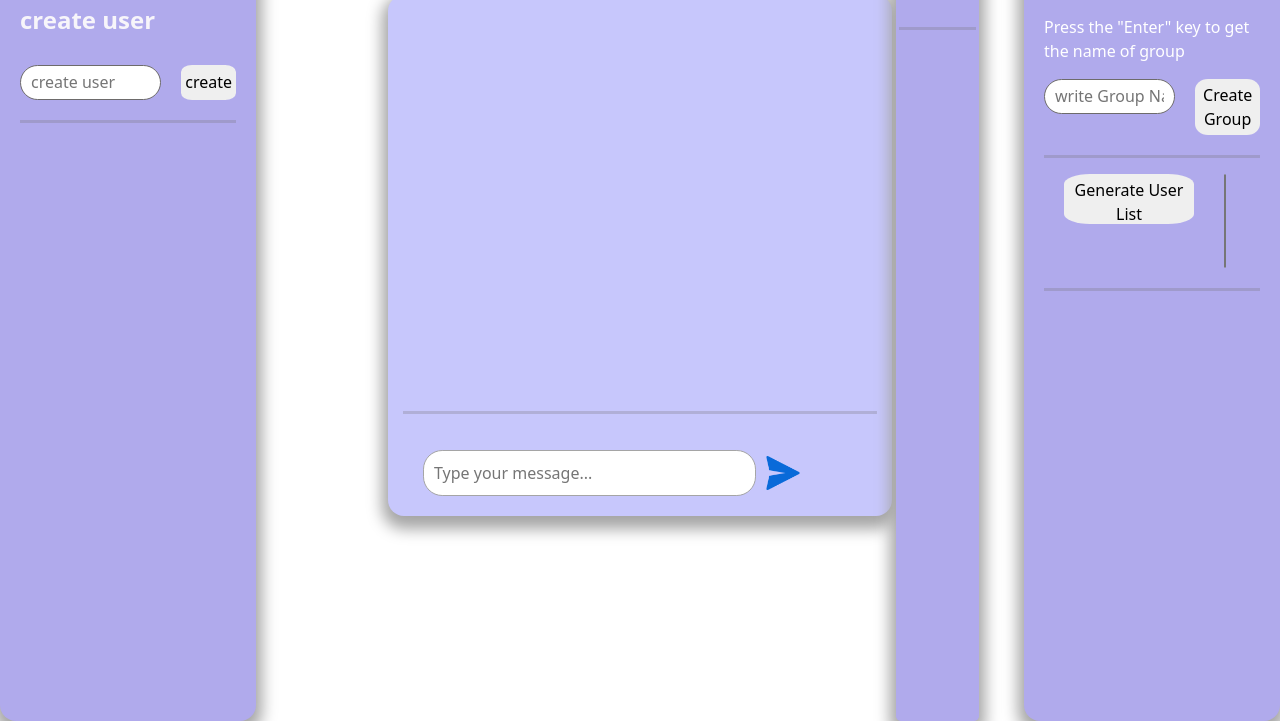
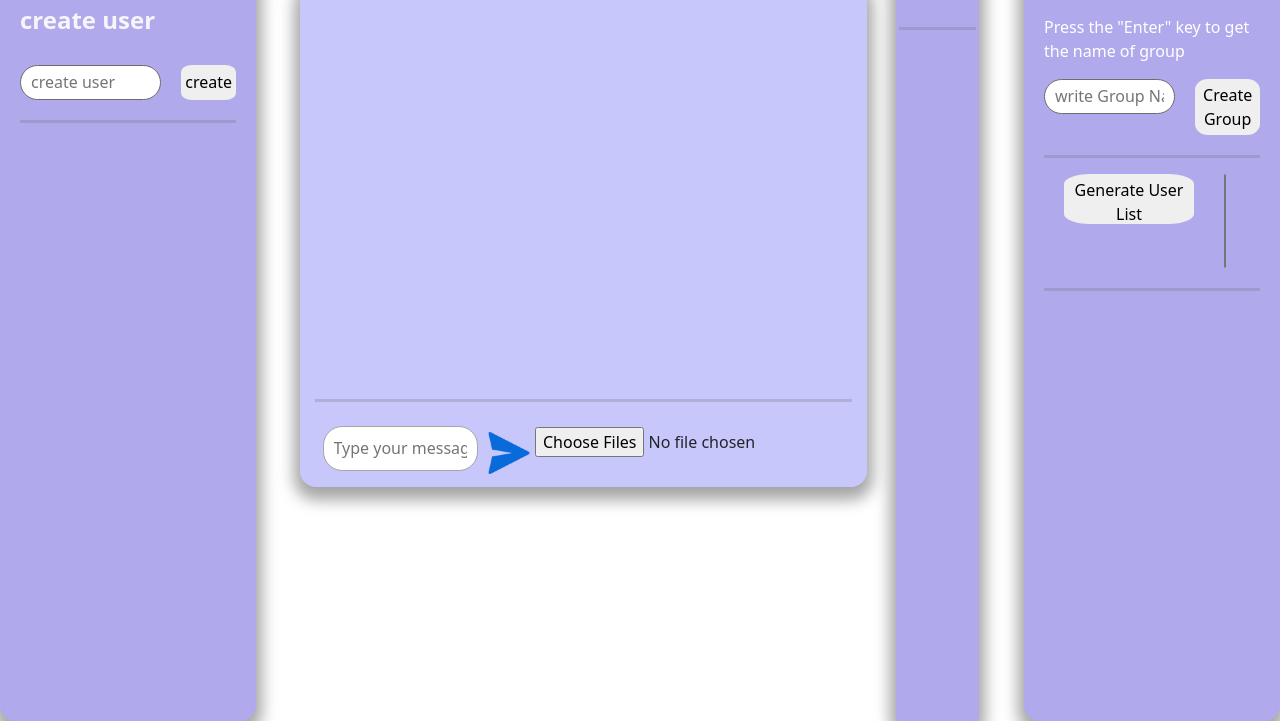
Before and after one commit to nikeshDahal/Chat-application, a plain HTML site: page index.html in a window 1280 px wide. Shown: the part 79-800 px from the top of the page. Drawn offline with nearby package versions, Linux system fonts and the light colour scheme.

Commit message:
file attachments rendered on chat-box

```diff
--- a/index.css
+++ b/index.css
@@ -24,14 +24,15 @@
   /* chatbox */
 
   .chat {
-    max-width:60%;
+    /* max-width:60%; */
     min-height: 400px;
     background-color: rgb(199, 199, 252);
     padding-right: 15px;
     padding-left: 15px;
-    margin: 20px auto;
     border-radius: 1rem;
     box-shadow: #a5a5a5 0px 7px 15px 6px;
+    margin-right:30%;
+    margin-left: 20%;
   }
 
   .main-container{
@@ -70,21 +71,34 @@
 
 
   /* message box */
+  .input-field{
+    width: 100%;
+
+    margin:0px;
+    margin-left: 0px;
+  }
   .message-input {
+    width: 100%;
     display: flex;
     flex-direction: row;
-    padding: 20px;
-    padding-right: 10px;
-    position: relative;
+    padding:8px;
+    padding-right:5px;
   }
 
 
-  .message-input input {
-    width: 75%;
+  .message-input-field{
+    height: 45px;
+    width: 60%;
     padding: 10px;
     border-radius: 1.2rem;
     border: 1px solid #a5a5a5;
+    margin-left: 0%;
+  }
 
+  .image-input-field{
+    width: 40;
+    height:3%;
+    margin-top: 1px;
   }
 
   .message-input img {
@@ -92,14 +106,9 @@
     margin-left: 5px;
     cursor: pointer;
     width: 10%;
-    height:70%;
+    height:40%;
     margin-top: 1px;
   }
-  .send-img{
-    width: 5%;
-    height:50%;
-  }
-
 
 
 /* sidebar */
@@ -263,3 +272,5 @@
     overflow-y: scroll;
     height: 370px;
   }
+
+  /* image_input */
--- a/index.html
+++ b/index.html
@@ -26,8 +26,9 @@
         style="height: 3px; width: 100%;  border: width 2px; color:rgb(151, 151, 151); background-color:rgb(107, 106, 106) ">
         <div class="input-field">
           <div class="message-input">
-            <input id="inputField" type="text" placeholder="Type your message..." />
+            <input class="message-input-field" id="inputField" type="text" placeholder="Type your message..." />
             <img class="send-img" src="/images/send-img.png" alt="send" id="sendImageButton" />
+            <input class="image-input-field" type="file"  id="image_input" multiple="ON" accept="image/png,image/jpg">
           </div>
         </div>
       </div>
--- a/index.js
+++ b/index.js
@@ -6,13 +6,16 @@ const mainListForNewGroups = document.getElementById("new-group");
 const mainListForGroupMembers = document.getElementById("group-members-id");
 const createdUsers = document.getElementById("users");
 const generateUserList = document.getElementById("user-List");
+const inputOfImage=document.getElementById('image_input');
+
 console.log(inputField, sendImageButton);
+
 const newGroups = [];
-//for creation of user
 const newUser = [];
 const dynamicElement = [];
 let inputValueOfNewUser;
-const buttonElement = document.getElementById("create-user-button");
+
+//for creation of user
 function creationNewUserHandler() {
   const createNewUserElement = document.getElementById("create-user-id");
   inputValueOfNewUser = createNewUserElement.value;
@@ -45,9 +48,10 @@ function creationNewUserHandler() {
     eventListener(item);
   }
 }
+const buttonElement = document.getElementById("create-user-button");
 buttonElement.addEventListener("click", creationNewUserHandler);
+//new user creation completed
 
-//new user creation completed
 let selectedUser;
 function eventListener(element) {
   element.addEventListener("click", () => {
@@ -66,26 +70,43 @@ function validate(value, flag) {
 //for validation completed
 
 //send image button is clicked and mesages are rendered in page by creating elements.
+let newMessageElement
+
+
 function sendMessageFunction() {
-  if (!validate(`${inputField.value}`, REQUIRED)) {
-    alert("please type some message in message box below");
-  } else {
+  let inputFieldValue=inputField.value
+
   if (!selectedUser) {
     alert(
       "please select any user from the sidebar to send message from their name in group,so that other user may know the sender"
     );
     inputField.value = "";
+  } else {
+
+    let fileNames = document.querySelector('#image_input');
+    let fileName = fileNames.value;
+    extension = fileName.substring(fileName.lastIndexOf('.') + 1);
+    if (extension=='png'|| extension=='jpg' ||extension=='jpeg'){
+      let file=window.URL.createObjectURL(fileNames.files[0]);
+      newMessageElement = document.createElement("li");
+      newMessageElement.innerHTML = `${selectedUser}:<img src="${file}" alt="" width="180 " height="100">`;
+      newMessageElement.className = "message-item item-primary";
+      mainMessageList.appendChild(newMessageElement);
     }
-      const newMessageElement = document.createElement("li");
-      newMessageElement.innerHTML = `${selectedUser}: ${inputField.value.replace(
+    else if(!validate(`${inputFieldValue}`, REQUIRED)) {
+      alert("please type some message in message box below");
+    }else{
+      newMessageElement = document.createElement("li");
+      newMessageElement.innerHTML = `${selectedUser}: ${inputFieldValue.replace(
           /<[^>]+>/g,
           ""
         )}`;
       newMessageElement.className = "message-item item-primary";
-      // newMessageElement.style.justifyContent="between";
       newMessageElement.style.overflow = "break-word";
       mainMessageList.appendChild(newMessageElement);
       inputField.value = "";
+    }
+
   }
 }
 sendImageButton.addEventListener("click", () => {
@@ -94,21 +115,20 @@ sendImageButton.addEventListener("click", () => {
 //send button ended
 
 //group-portion-started
+//generation of listed  users in option block
+const groupNameElement = document.getElementById("group-name");
 function generateUserLIstHandler() {
   newUser.forEach((userOption) => {
     console.log("arrayofusers", userOption);
     const options = document.createElement("option");
     options.innerHTML = `
     <option value="${userOption}Id">${userOption}</option>
-
     `;
     createdUsers.appendChild(options);
-    // "usersForGroup('${inputValueOfNewGroup}')"
   });
 }
 let inputValueOfNewGroup;
 let enteredGroupName;
-const groupNameElement = document.getElementById("group-name");
 groupNameElement.addEventListener("keypress", function (event) {
   enteredGroupName = groupNameElement.value;
   if (event.key === "Enter") {
@@ -119,6 +139,8 @@ groupNameElement.addEventListener("keypress", function (event) {
 
   mainListForGroupMembers.innerHTML = ``;
 });
+
+
 function selectionOfUsersToAddInGroup() {
   let usersSelected = document.getElementById("users").value;
   console.log(newGroups, "testingphase");
@@ -136,8 +158,10 @@ function selectionOfUsersToAddInGroup() {
   });
 }
 generateUserList.addEventListener("click", generateUserLIstHandler);
+//user list generation ended
+
 //for creation of Group
-const buttonElementGroup = document.getElementById("create-group-button");
+
 function creationNewGroupHandler() {
   inputValueOfNewGroup = groupNameElement.value;
   console.log(inputValueOfNewGroup);
@@ -164,13 +188,13 @@ function creationNewGroupHandler() {
   mainListForNewGroups.appendChild(newGroupElement);
   groupNameElement.value = "";
 }
+const buttonElementGroup = document.getElementById("create-group-button");
 buttonElementGroup.addEventListener("click", creationNewGroupHandler);
 
 function eventListenerForGroupMembers(groupElement) {
   document.getElementById(
     "mainHeader"
   ).innerText = `${groupElement} Group-Chat`;
-
   mainListForGroupMembers.innerHTML = ``;
   console.log("item", groupElement);
   newGroups.forEach((singleGroup) => {
```
Lines whose indentation alone changed are shown as unchanged.
